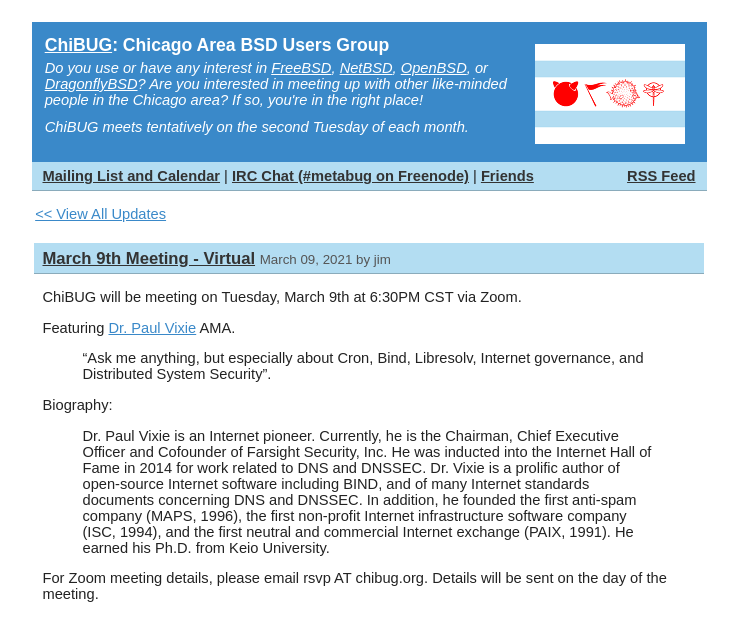
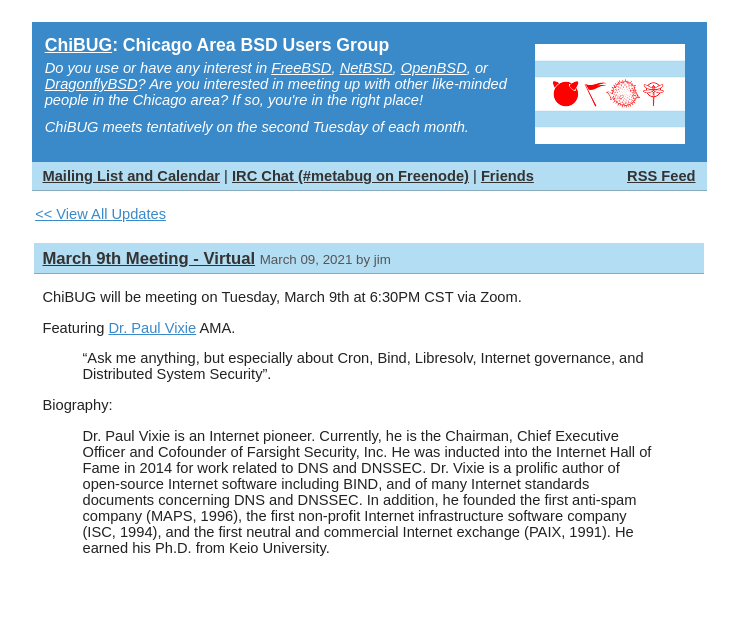
Before and after one commit to jcs/chibug.org, a Jekyll site: the page built from _posts/2021-03-09-meeting.md, in a window 1280 px wide. Shown: the top 641 px of the page, without its empty margins (271-1009 px from the left). Built offline with Jekyll 4.4.1, drawn with Linux system fonts in a browser that asks for light colours.

Commit message:
remove rsvp info

```diff
--- a/_posts/2021-03-09-meeting.md
+++ b/_posts/2021-03-09-meeting.md
@@ -13,5 +13,3 @@
 Biography:
 
 > Dr. Paul Vixie is an Internet pioneer. Currently, he is the Chairman, Chief Executive Officer and Cofounder of Farsight Security, Inc. He was inducted into the Internet Hall of Fame in 2014 for work related to DNS and DNSSEC.  Dr. Vixie is a prolific author of open-source Internet software including BIND, and of many Internet standards documents concerning DNS and DNSSEC. In addition, he founded the first anti-spam company (MAPS, 1996), the first non-profit Internet infrastructure software company (ISC, 1994), and the first neutral and commercial Internet exchange (PAIX, 1991).  He earned his Ph.D. from Keio University.
-
-For Zoom meeting details, please email rsvp AT chibug.org. Details will be sent on the day of the meeting.
```
